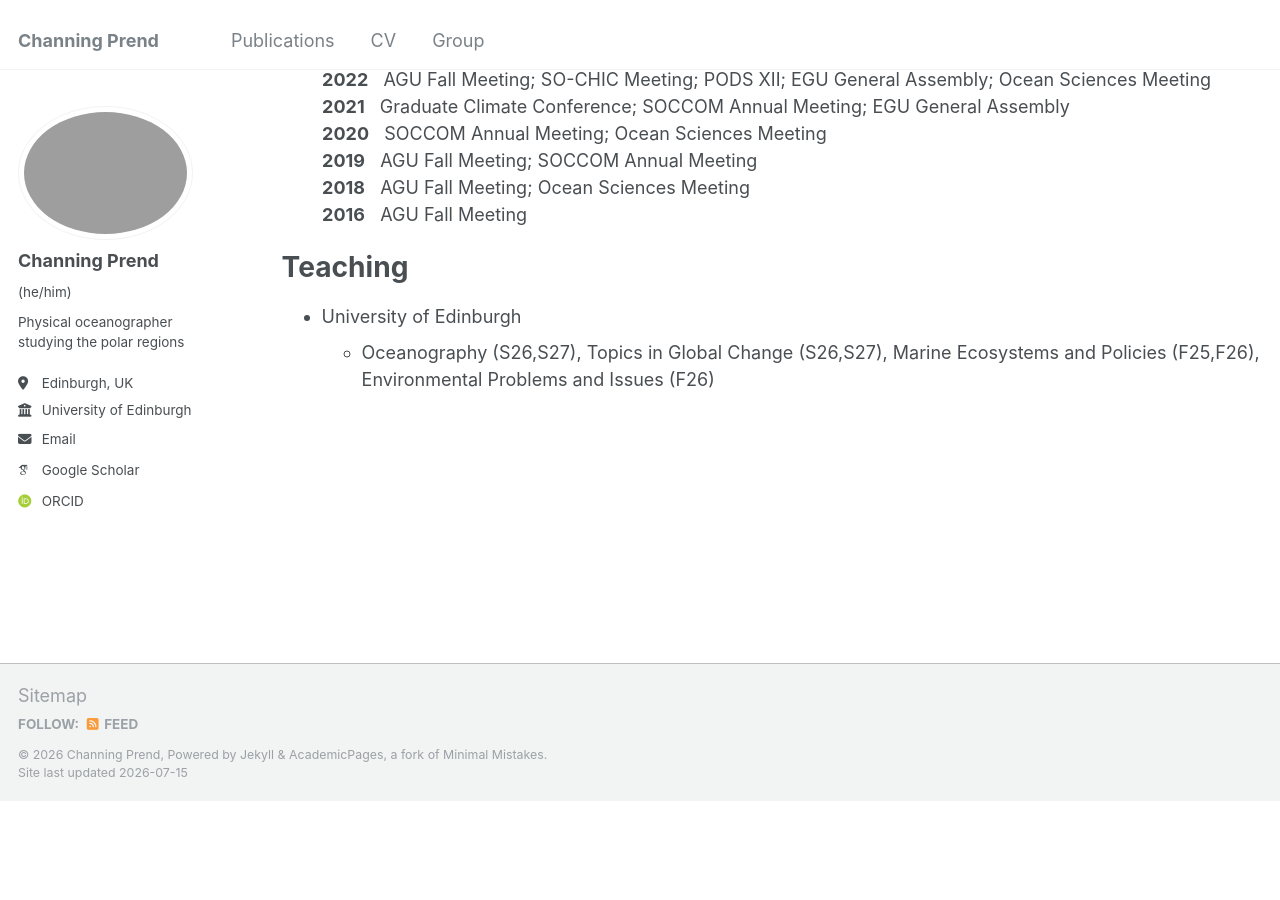
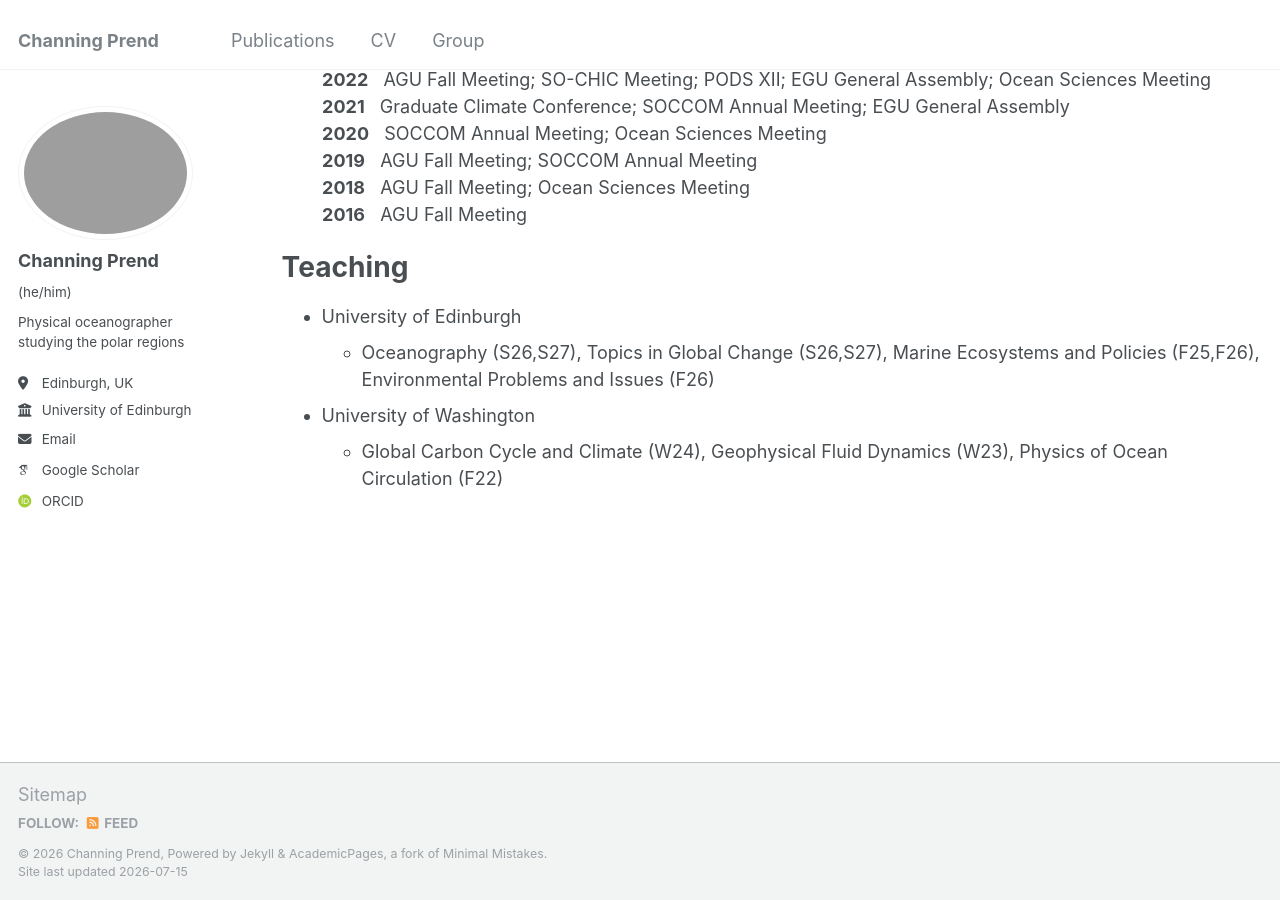
Before and after one commit to cprend/cprend.github.io, a Jekyll site: the page built from _pages/cv.md, in a window 1280 px wide and 900 px high, scrolled down 1850 px. Built offline with Jekyll 4.4.1, drawn with Linux system fonts in a browser that asks for light colours; some web fonts are replaced; before the commit the page ends 2651 px from its top, so only the background shows below that.

Commit message:
Update cv.md

```diff
--- a/_pages/cv.md
+++ b/_pages/cv.md
@@ -82,3 +82,5 @@ Teaching
 ======
 * University of Edinburgh
     * Oceanography (S26,S27), Topics in Global Change (S26,S27), Marine Ecosystems and Policies (F25,F26), Environmental Problems and Issues (F26)
+* University of Washington
+    * Global Carbon Cycle and Climate (W24), Geophysical Fluid Dynamics (W23), Physics of Ocean Circulation (F22)
```
